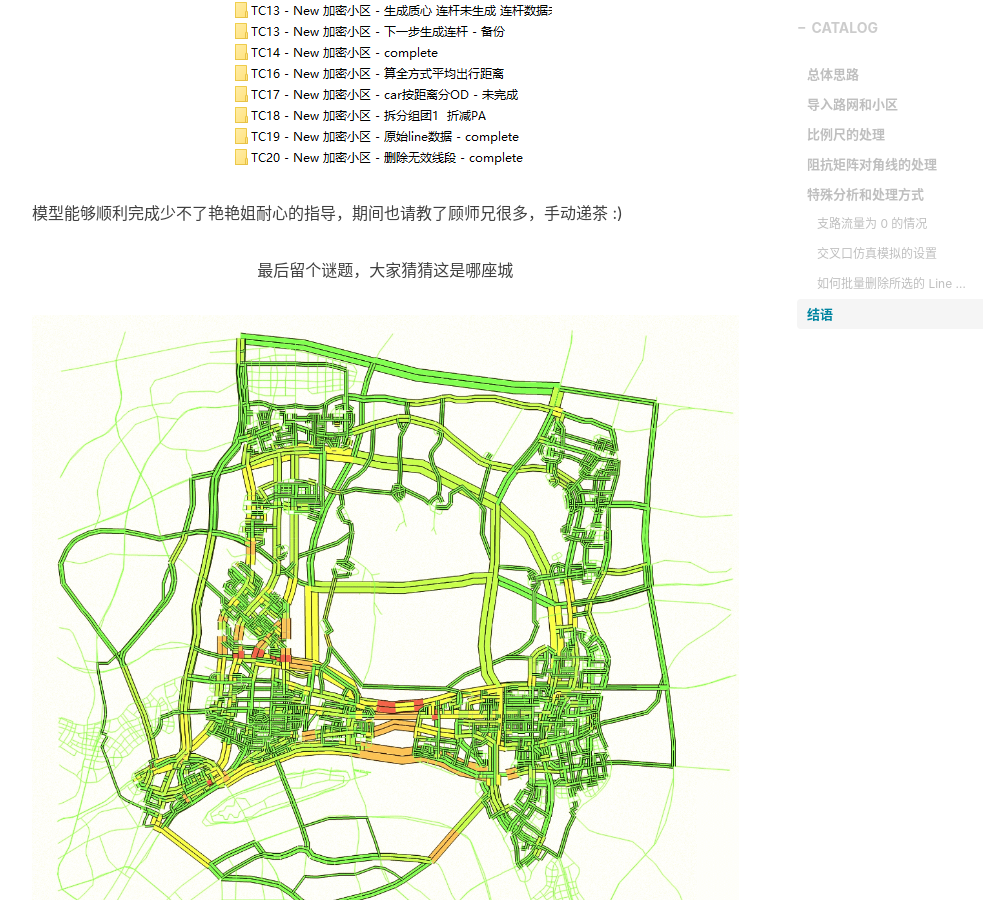
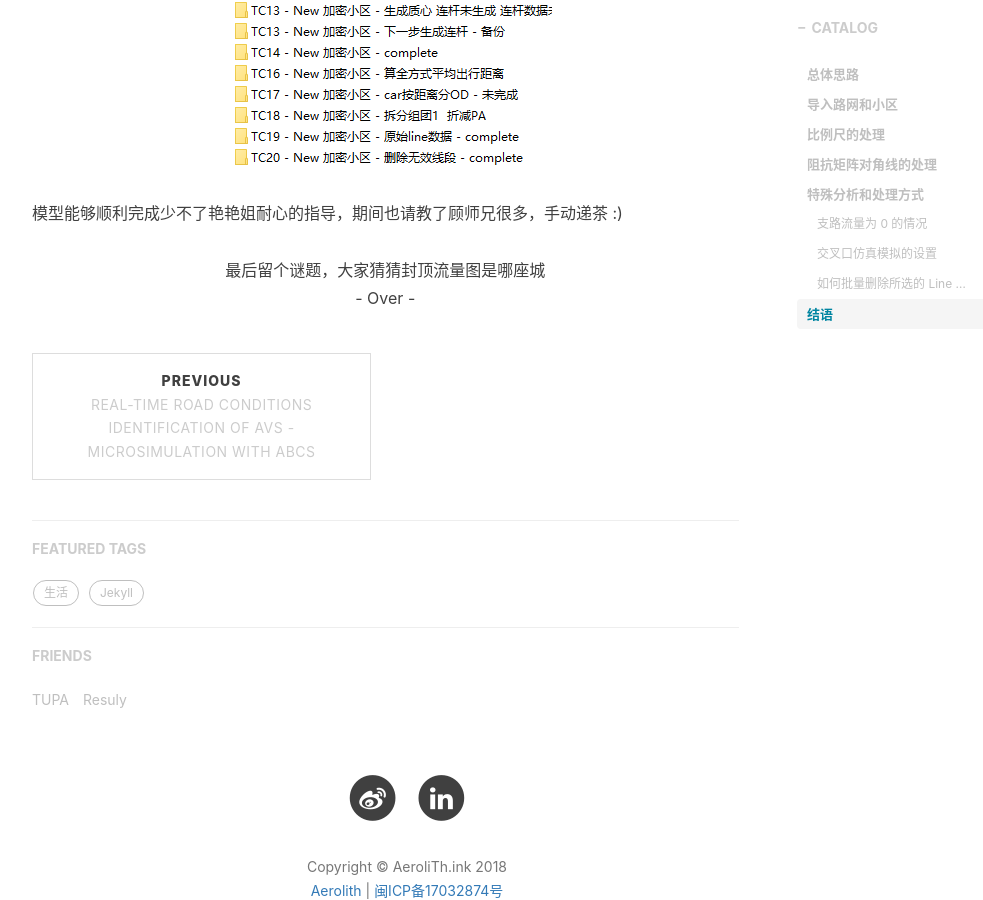
Before and after one commit to aerolithink/aerolithink.github.io, a Jekyll site: the page built from _posts/2018-7-12-TCxc.md, in a window 1280 px wide and 900 px high, scrolled down 5969 px. Shown: the whole window, without its empty margins (233-1216 px from the left). Built offline with Jekyll 4.4.1, drawn with Linux system fonts in a browser that asks for light colours; nearby versions of some CDN libraries; comment, search, counter and statistics services are not loaded.

Commit message:
Post TC v 1.4

```diff
--- a/_posts/2018-7-12-TCxc.md
+++ b/_posts/2018-7-12-TCxc.md
@@ -120,9 +120,8 @@ TC 中所生成的阻抗矩阵的对角线均为 0，代表小区内部无出行
 
 模型能够顺利完成少不了艳艳姐耐心的指导，期间也请教了顾师兄很多，手动递茶 :)
 
-<center>最后留个谜题，大家猜猜这是哪座城</center>
+<center>最后留个谜题，大家猜猜封顶流量图是哪座城</center>
 
-![xC](/img/in-post/2018-7-12-TCxc/xC.png)
 
 
 
```
